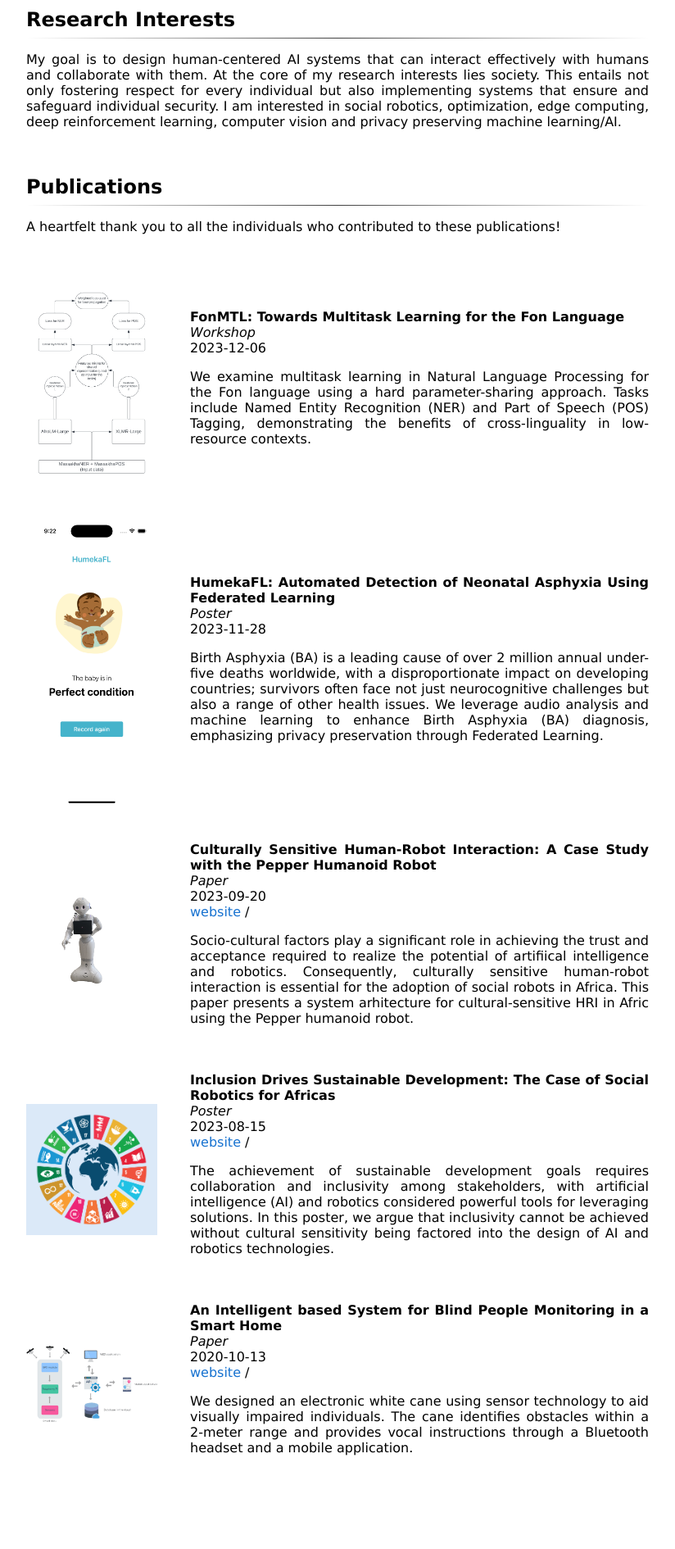
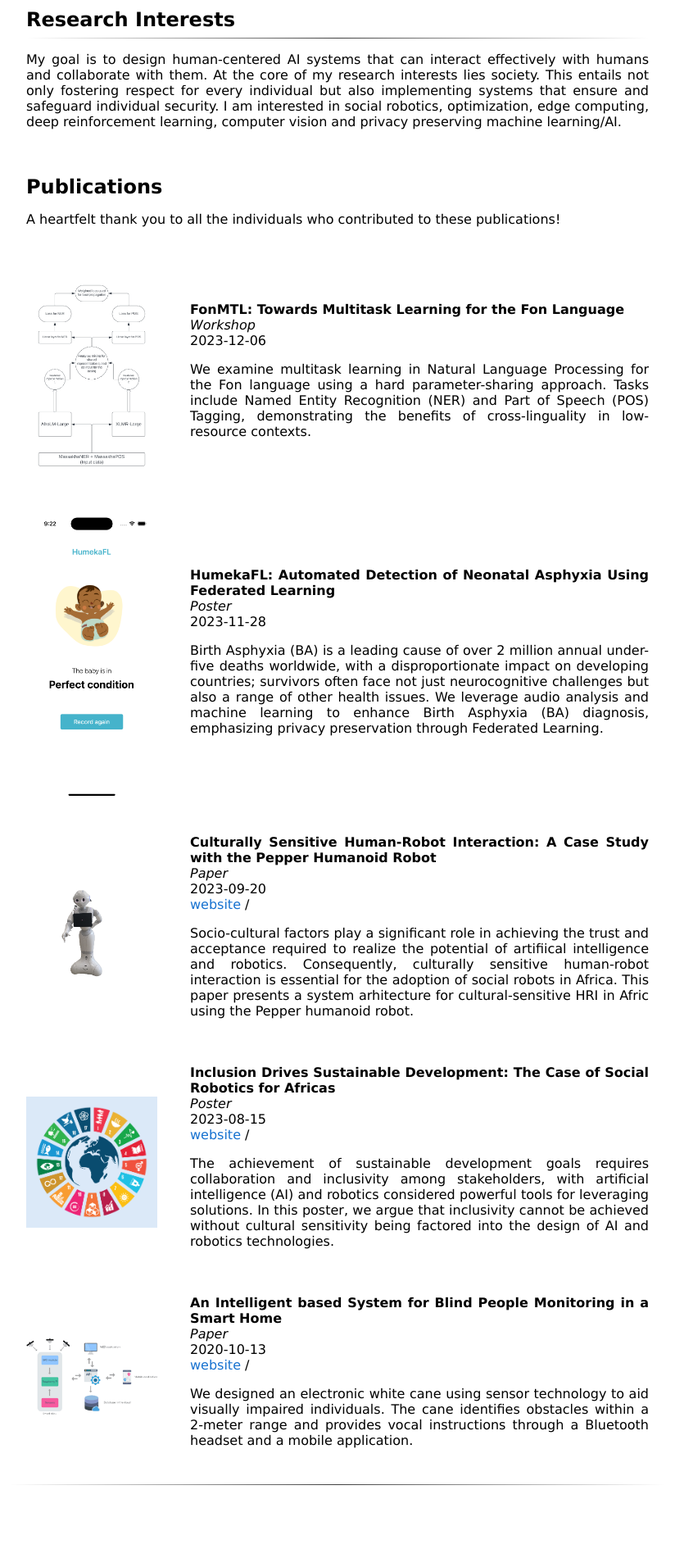
Before and after one commit to pamely/pamely.github.io, a Jekyll site: the page built from _posts/2023-12-06-winlp.markdown, in a window 1280 px wide. Shown: the part 686-2576 px from the top of the page at 82% size, without its empty margins (228-1052 px from the left). Built offline with Jekyll 4.4.1, drawn with Linux system fonts in a browser that asks for light colours.

Commit message:
Update default.html

```diff
--- a/_layouts/default.html
+++ b/_layouts/default.html
@@ -126,7 +126,7 @@
         <table style="width:100%;border:0px;border-spacing:0px;border-collapse:separate;margin-right:auto;margin-left:auto;">
           <tr>
             <td style="padding:2.5%;width:100%;vertical-align:middle">
-              <h2>Publications</h2><hr>
+              <h2>Publications</h2>
               <p>  A heartfelt thank you to all the individuals who contributed to these publications!
             </td>
           </tr>
@@ -186,6 +186,7 @@
           {% endfor %}
           {% endfor %}
         </table>
+        <hr>
         <br>
         <br>
         <br>
@@ -198,7 +199,6 @@
             </td>
           </tr>
         </table>
-        <hr>
         <table style="width:100%;border:0px;border-spacing:0px;border-collapse:separate;margin-right:auto;margin-left:auto;">
 
           {% for post in site.posts %}
@@ -245,14 +245,14 @@
           {% endfor %}
           {% endfor %}
         </table>
+        <hr>
         <br>
         <br>
         <br>
-
         <table style="width:100%;border:0px;border-spacing:0px;border-collapse:separate;margin-right:auto;margin-left:auto;">
           <tr>
             <td style="padding:2.5%;width:100%;vertical-align:middle">
-              <h2>🏆 Awards 🏆</h2><hr>
+              <h2>🏆 Awards 🏆</h2>
               </p><a href="https://www.africa.engineering.cmu.edu/students/fellowships-awards.html">Jeremiah N. Mpagazehe Rising Researcher Award for the class of 2023 at CMU-Africa</a></p>
               </p><a href="https://www.ieee-ras.org/women-in-engineering/idea-winners">IEEE-RAS WiE IDEA Award</a></p>
             </td>
@@ -304,6 +304,7 @@
           {% endfor %}
           {% endfor %}
         </table>
+        <hr>
         <br>
         <br>
         <br>
```
